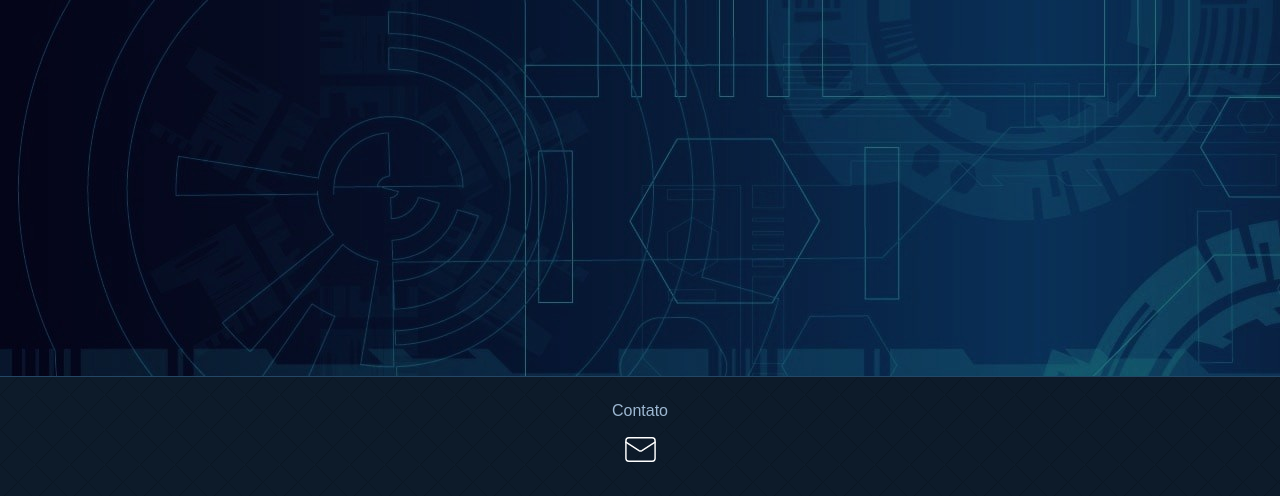
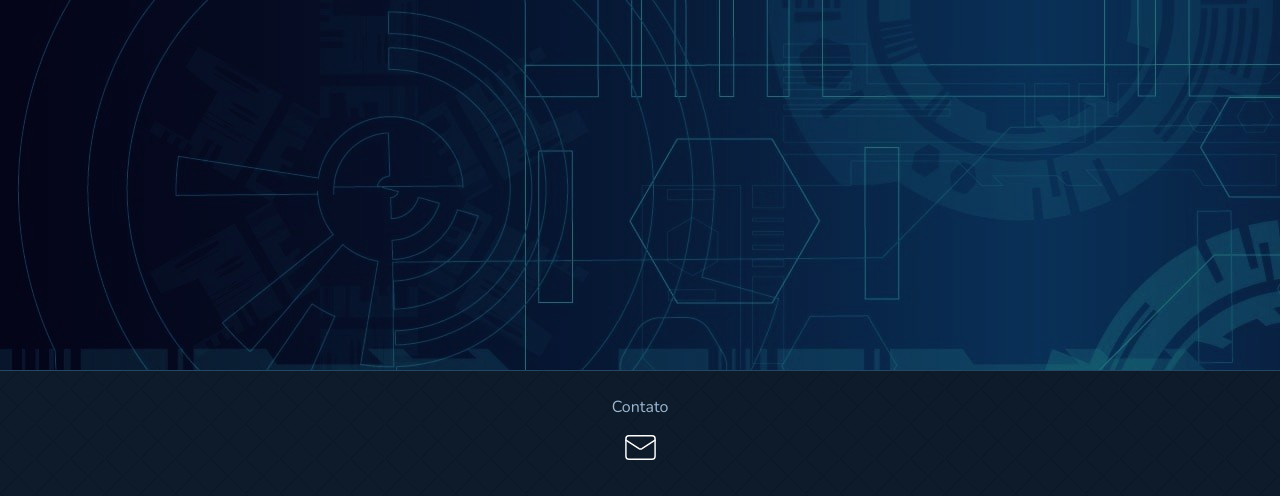
Before and after one commit to etecvinicius/ETEC_site_ia, a plain HTML site: page Index.html in a window 1280 px wide. Shown: the part 304-800 px from the top of the page. Drawn offline with nearby package versions, Linux system fonts and the light colour scheme.

Commit message:
importação de novas fontes e definição de fontes para texto geral e h2

```diff
--- a/css/style.css
+++ b/css/style.css
@@ -1,3 +1,5 @@
+@import url('https://fonts.googleapis.com/css2?family=Nunito&family=Oswald&display=swap');
+
  :root {
       --fundo: #07111F;
       --fundo-secundario: #0D1B2A;
@@ -30,7 +32,7 @@
         background-image: url('../Img/fundoteste.jpg');
         background-repeat: repeat;
         color: var(--texto);
-        font-family: Arial, sans-serif;
+        font-family: 'Nunito', sans-serif;
     }
 
     .cabecalho {
@@ -93,6 +95,7 @@
     main h2 {
       margin: 0;
       font-size: 40px;
+      font-family: 'Oswald', sans-serif;
     }
     nav {
       background-color: #0e2844;
```
